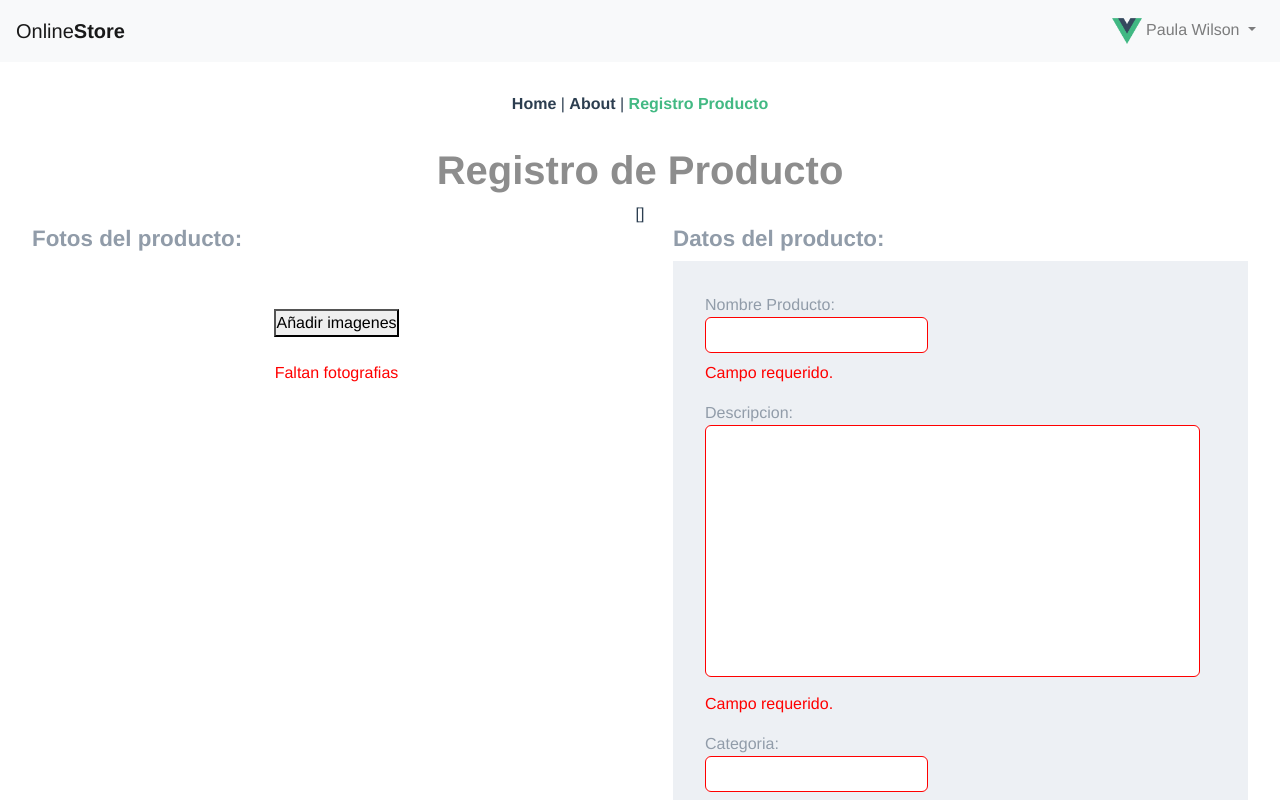
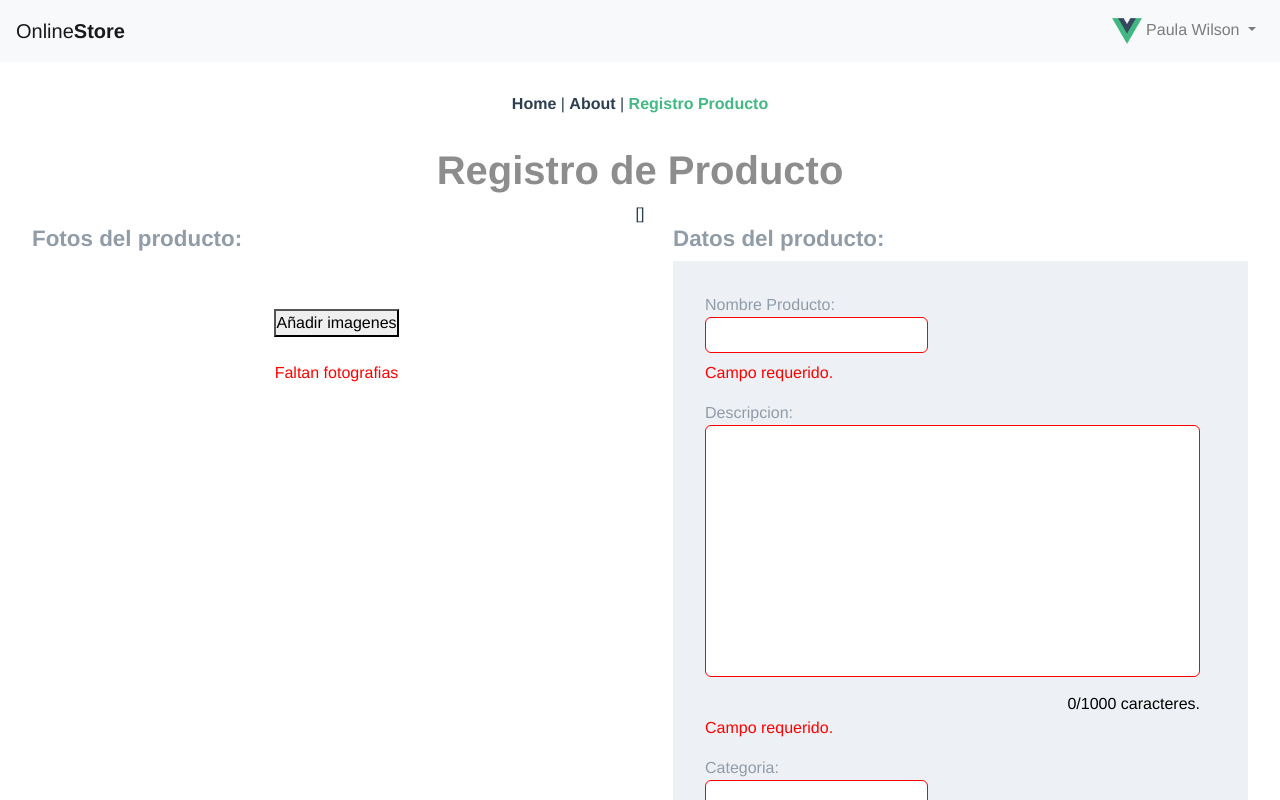
Before and after one commit to AlanBenavides/vue-gestion-productos, a Vue app: page /registroProducto in a window 1280 px wide. Shown: the top 800 px of the page. Built offline with nearby package versions, Linux system fonts and the light colour scheme.

Commit message:
correcion de errores menores
campos fecha,descripcion,peso,precio_unid,cantidad

```diff
--- a/src/components/Formulario.vue
+++ b/src/components/Formulario.vue
@@ -61,8 +61,14 @@
             v-model="producto.descripcion"
             cols="50"
             rows="10"
+            maxlength="1000"
           />
         </label>
+          <div
+          class="formulario_check-error1">
+
+          {{`${producto.descripcion.length}/1000` }} caracteres.
+        </div>
         <div
           class="formulario_check-error"
           v-if="!$v.producto.descripcion.alpha1"
@@ -82,6 +88,9 @@
         >
           Campo requerido.
         </div>
+
+
+
       </div>
 
       <div>
@@ -146,7 +155,7 @@
           class="formulario_check-error"
           v-if="!$v.producto.precio_unid.alpha2"
         >
-          No se aceptan caracteres especiales
+           Ingrese un valor numérico.
         </div>
       </div>
 
@@ -183,7 +192,7 @@
             class="formulario_check-error"
             v-if="!$v.producto.cantidad.alpha2"
           >
-            No se aceptan caracteres especiales
+            Ingrese un valor numérico
           </div>
         </div>
 
@@ -235,7 +244,7 @@
             Maximo 2 decimales!
           </div>
           <div class="formulario_check-error" v-if="!$v.producto.peso.alpha2">
-            no se aceptan caracteres especiales
+           Ingrese un valor numérico.
           </div>
         </div>
       </fieldset>
@@ -243,7 +252,7 @@
       <div class="formulario_group">
         <label
           ><div class="formulario_name">Fecha de vencimiento del producto:</div>
-          <input type="date" value="DD/MM/AA" v-model="producto.fecha_venc"
+          <input type="date" value="DD/MM/AA" onkeydown="return false" v-model="producto.fecha_venc"
         /></label>
         <div
           class="formulario_check-error-center"
@@ -257,6 +266,7 @@
         Confirmar
       </button>
     </form>
+
   </section>
 </template>
 
@@ -303,6 +313,7 @@ const validate_decimales = (value) => {
   }
 };
 
+
 export default {
   name: "Formulario",
   data() {
@@ -310,7 +321,7 @@ export default {
       disabled: false,
       producto: {
         nombre_prod: null,
-        descripcion: null,
+        descripcion: "",
         categoria: null,
         precio_unid: null,
         unidad: null,
@@ -332,7 +343,7 @@ export default {
       },
       descripcion: {
         required,
-        maxLength: maxLength(10),
+        maxLength: maxLength(1000),
         alpha1,
       },
       categoria: {
@@ -468,4 +479,8 @@ export default {
   font-size: 20px;
   font-weight: 700;
 }
+.formulario_check-error1{
+  color: black;
+  text-align: right;
+}
 </style>
```
